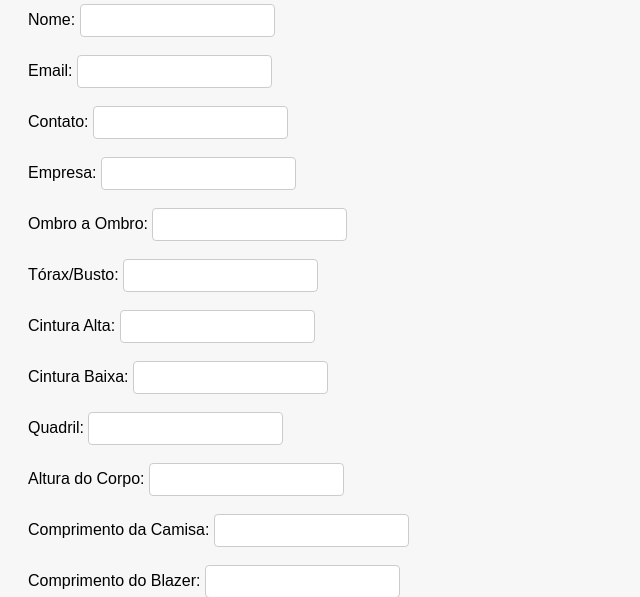
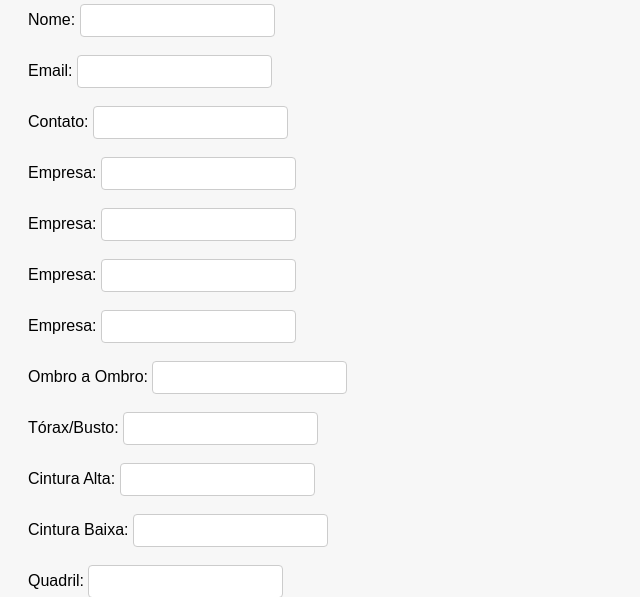
Before and after one commit to Diogsamaral/MessaProPublic, a Django app: page /cadastrar-pessoa/ in a window 1280 px wide. Shown: the part 124-721 px from the top of the page, without its empty margins (0-640 px from the left). Run offline with Django 4.2, Linux system fonts and the light colour scheme.

Commit message:
correção de erro no formulário

```diff
--- a/app_medidas_clientes/templates/cadastrar-pessoa.html
+++ b/app_medidas_clientes/templates/cadastrar-pessoa.html
@@ -60,6 +60,15 @@
 
       <label for="empresa">Empresa:</label>
       <input type="text" id="empresa" name="empresa" required /><br /><br />
+
+      <label for="sexo">Empresa:</label>
+      <input type="text" id="sexo" name="sexo" required /><br /><br />
+
+      <label for="peso">Empresa:</label>
+      <input type="text" id="peso" name="peso" required /><br /><br />
+
+      <label for="altura">Empresa:</label>
+      <input type="text" id="altura" name="altura" required /><br /><br />
 
       <label for="ombro_ombro">Ombro a Ombro:</label>
       <input type="text" id="ombro_ombro" name="ombro_ombro" /><br /><br />
```
Also changed, not shown: app_medidas_clientes/templates/exibir_pessoa.html (+27 -21 lines), db.sqlite3.
